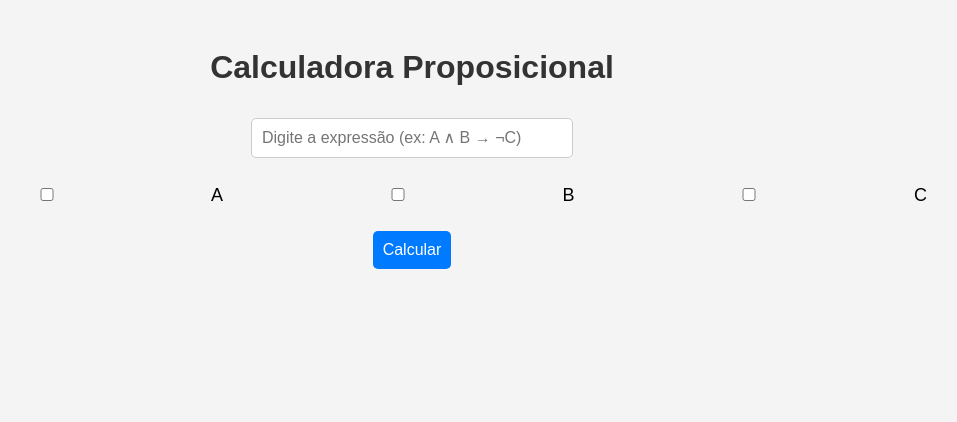
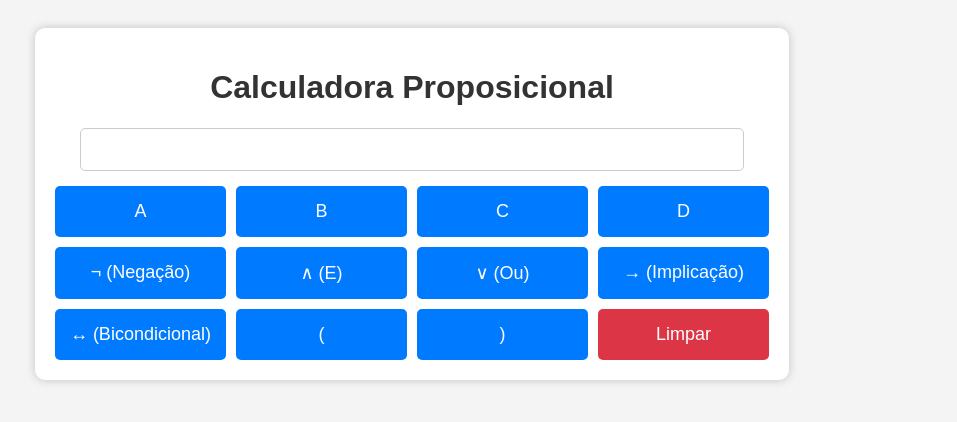
Before and after one commit to Davi-Noah/CalculadoraProposicional, a Flask app: page / in a window 1280 px wide. Shown: the top 422 px of the page, without its empty margins (228-1185 px from the left). Run offline with Flask 3, Linux system fonts and the light colour scheme.

Commit message:
alterações

```diff
--- a/static/style.css
+++ b/static/style.css
@@ -5,45 +5,53 @@ body {
     padding: 20px;
 }
 
+.container {
+    background: white;
+    padding: 20px;
+    border-radius: 10px;
+    box-shadow: 0 0 10px rgba(0, 0, 0, 0.2);
+    display: inline-block;
+}
+
 h1 {
     color: #333;
 }
 
-input, button {
+#input {
+    width: 90%;
     padding: 10px;
-    margin: 10px;
-    font-size: 16px;
+    font-size: 18px;
+    border: 1px solid #ccc;
+    border-radius: 5px;
+    text-align: left;
 }
 
-input {
-    width: 300px;
-    border: 1px solid #ccc;
-    border-radius: 5px;
+.button-container {
+    display: grid;
+    grid-template-columns: repeat(4, 1fr);
+    gap: 10px;
+    margin-top: 15px;
 }
 
 button {
+    padding: 15px;
+    font-size: 18px;
     background-color: #007bff;
     color: white;
     border: none;
+    border-radius: 5px;
     cursor: pointer;
-    border-radius: 5px;
+    transition: 0.2s;
 }
 
 button:hover {
     background-color: #0056b3;
 }
 
-#variaveis {
-    margin: 10px 0;
+.clear-btn {
+    background-color: #dc3545;
 }
 
-label {
-    margin-right: 10px;
-    font-size: 18px;
+.clear-btn:hover {
+    background-color: #a71d2a;
 }
-
-#resultado {
-    font-size: 20px;
-    font-weight: bold;
-    margin-top: 15px;
-}
--- a/templates/index.html
+++ b/templates/index.html
@@ -4,35 +4,39 @@
     <meta charset="UTF-8">
     <meta name="viewport" content="width=device-width, initial-scale=1.0">
     <title>Calculadora Proposicional</title>
+    <link rel="stylesheet" href="../static/style.css">
+</head>
+<body>
+    <div class="container">
+        <h1>Calculadora Proposicional</h1>
+        <input type="text" id="input" readonly>
+
+        <div class="button-container">
+            <button onclick="adicionarTexto('A')">A</button>
+            <button onclick="adicionarTexto('B')">B</button>
+            <button onclick="adicionarTexto('C')">C</button>
+            <button onclick="adicionarTexto('D')">D</button>
+
+            <button onclick="adicionarTexto('¬')">¬ (Negação)</button>
+            <button onclick="adicionarTexto('∧')">∧ (E)</button>
+            <button onclick="adicionarTexto('∨')">∨ (Ou)</button>
+            <button onclick="adicionarTexto('→')">→ (Implicação)</button>
+
+            <button onclick="adicionarTexto('↔')">↔ (Bicondicional)</button>
+            <button onclick="adicionarTexto('(')">(</button>
+            <button onclick="adicionarTexto(')')">)</button>
+            <button onclick="limparTexto()" class="clear-btn">Limpar</button>
+        </div>
+    </div>
+
     <script>
-        function calcular() {
-            let expressao = document.getElementById("expressao").value;
-            let valores = {};
-            document.querySelectorAll(".variavel").forEach(input => {
-                valores[input.name] = input.checked ? "1" : "0";
-            });
+        function adicionarTexto(caractere) {
+            document.getElementById("input").value += caractere;
+        }
 
-            fetch("/", {
-                method: "POST",
-                headers: { "Content-Type": "application/json" },
-                body: JSON.stringify({ expressao, valores })
-            })
-            .then(response => response.json())
-            .then(data => document.getElementById("resultado").innerText = "Resultado: " + data.resultado)
-            .catch(error => console.error("Erro:", error));
+        function limparTexto() {
+            document.getElementById("input").value = "";
         }
     </script>
-    <link rel="stylesheet" href="{{ url_for('static', filename='style.css') }}">
-</head>
-<body>
-    <h1>Calculadora Proposicional</h1>
-    <input type="text" id="expressao" placeholder="Digite a expressão (ex: A ∧ B → ¬C)">
-    <div id="variaveis">
-        <label><input type="checkbox" class="variavel" name="A"> A</label>
-        <label><input type="checkbox" class="variavel" name="B"> B</label>
-        <label><input type="checkbox" class="variavel" name="C"> C</label>
-    </div>
-    <button onclick="calcular()">Calcular</button>
-    <p id="resultado"></p>
 </body>
 </html>
```
